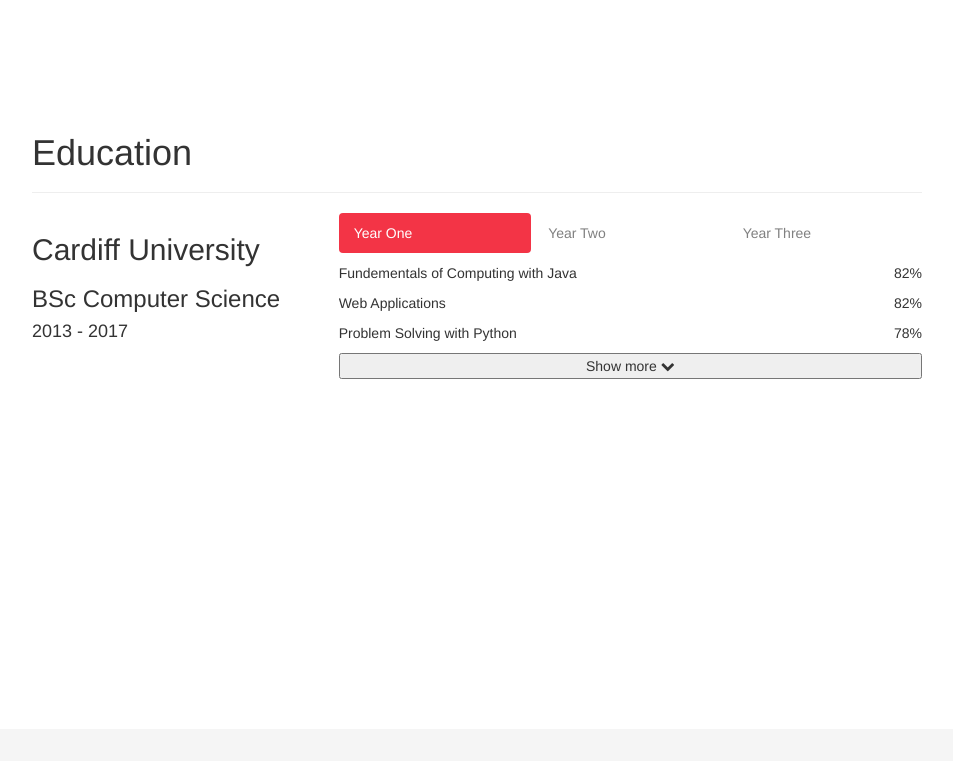
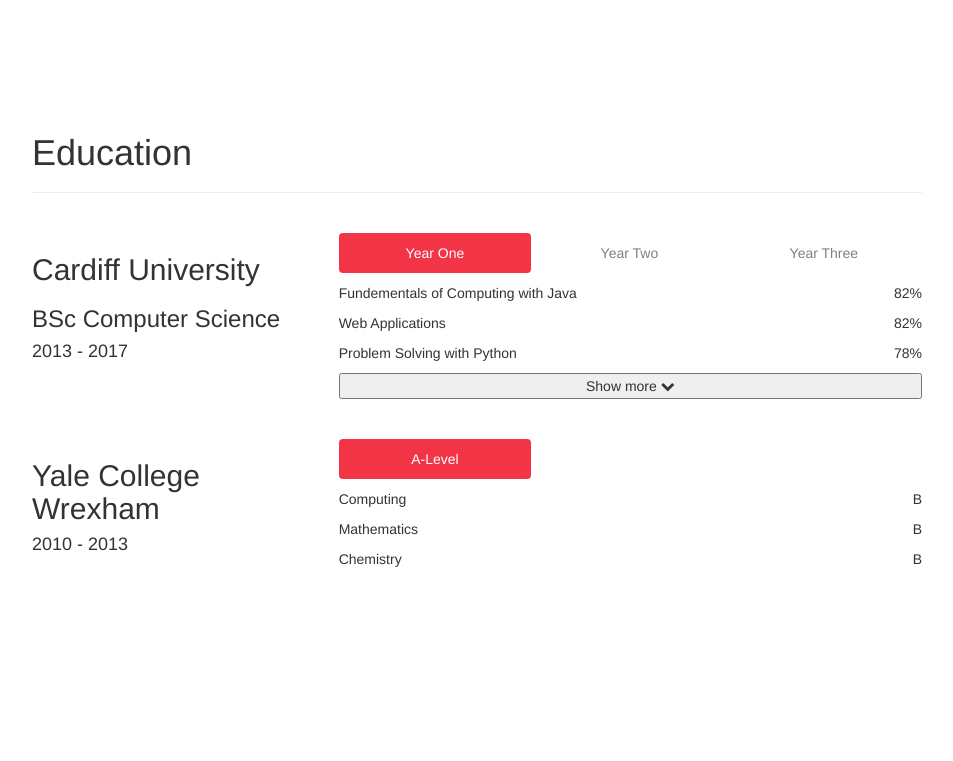
Before and after one commit to rj93/rj93.github.io, a plain HTML site: page index.html in a window 1280 px wide. Shown: the part 1210-1971 px from the top of the page, without its empty margins (163-1116 px from the left). Drawn offline with nearby package versions, Linux system fonts and the light colour scheme; animation ran at ten frames a second.

Commit message:
Education changes

```diff
--- a/css/website.css
+++ b/css/website.css
@@ -1,3 +1,12 @@
+::selection {
+  background: #f33446;
+  color: #ffffff;
+}
+::-moz-selection {
+  background: #f33446;
+  color: #ffffff;
+}
+
 html, body {
 	height: 100%;
 }
@@ -136,11 +145,15 @@
 }
 
 /* education */
+#uni, #college, #school {
+	padding: 20px 0;
+}
 #education .nav.nav-pills li {
 	width:33%;
 }
 #education .nav.nav-pills li a{
 	border-bottom: none;
+	text-align: center;
 }
 #education .nav.nav-pills li.active a {
 	background-color: #f33446;
@@ -247,7 +260,7 @@
 	transition-delay:0s;
 }
 #footer .email:hover a {
-	color: #5cb85c;
+	color: #f33446;
 }
 #footer .email:hover a > p {
 	visibility: visible;
--- a/index.html
+++ b/index.html
@@ -68,7 +68,7 @@
 		<div class="container">
 			<h1>Education</h1>
 			<hr>
-			<div class="row">
+			<div id="uni" class="row">
 				<div class="col-md-4">
 					<h2>Cardiff University</h2>
 					<h3>BSc Computer Science</h3>
@@ -185,6 +185,38 @@
 					</div>
 				</div>
 			</div>
+			<div id="college" class="row">
+				<div class="col-md-4">
+					<h2>Yale College Wrexham</h2>
+					<h4>2010 - 2013</h4>
+				</div>
+				<div class="col-md-8">
+					<ul class="nav nav-pills">
+						<li role="presentation" class="active"><a data-toggle="pill" href="#year-one">A-Level</a></li>
+					</ul>
+
+					<div class="tab-content">
+						<div id="year-one" class="tab-pane fade in active">
+							<ul class="list-unstyled">
+								<li class="module">
+									<span class="module-title">Computing</span>
+									<span class="module-mark">B</span>
+								</li>
+								<li class="module">
+									<span class="module-title">Mathematics</span>
+									<span class="module-mark">B</span>
+								</li>
+								<li class="module">
+									<span class="module-title">Chemistry</span>
+									<span class="module-mark">B</span>
+								</li>
+							</ul>
+						</div>
+					</div>
+				</div>
+			</div>
+			<div id="school" class="row">
+			</div>
 		</div>
 	</section>
 
@@ -235,19 +267,6 @@
 				}, 750);
 			});
 
-			// modules
-			//html body section#education div.container div.row div.col-md-8 div.tab-content div#year-one.tab-pane.fade.in.active ul.list-unstyled li.module.hidden.show-more
-			//html body section#education div.container div.row div.col-md-8 div.tab-content div.show-buttons button#btn-show-more
-			var showMore = function(){
-				$("li.show-more").removeClass("hidden");
-				$("#btn-show-more").addClass("hidden");
-				$("#btn-show-less").removeClass("hidden");
-			}
-			var showLess = function(){
-				$("li.show-more").addClass("hidden");
-				$("#btn-show-more").removeClass("hidden");
-				$("#btn-show-less").addClass("hidden");
-			}
 		}
 	</script>
 
```
